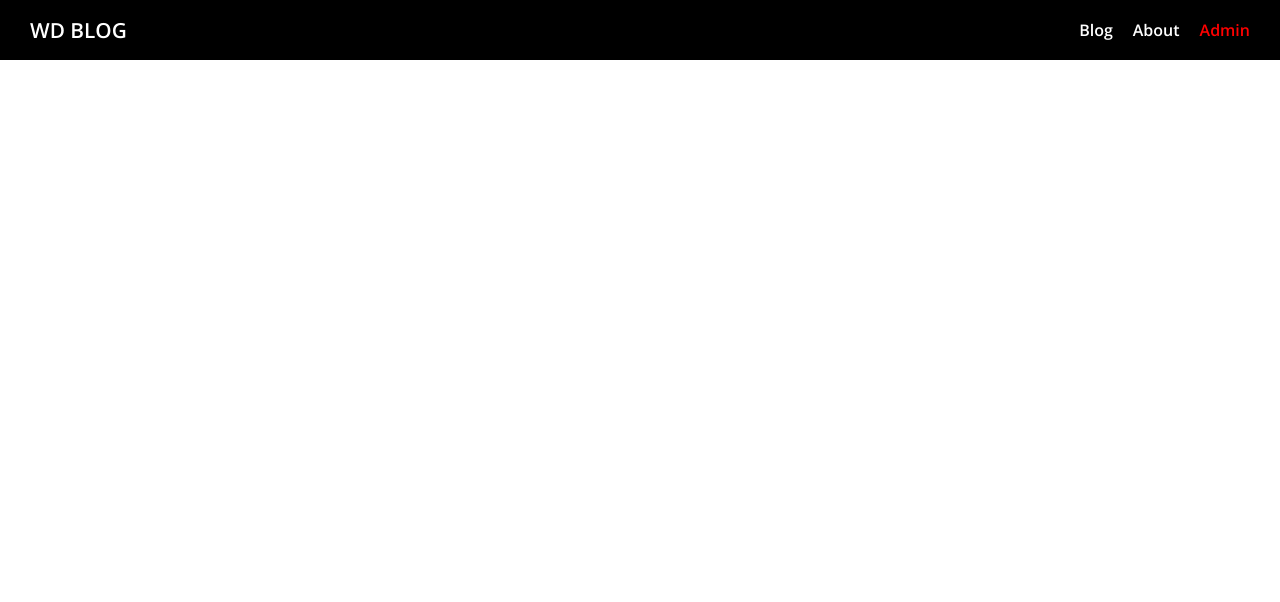
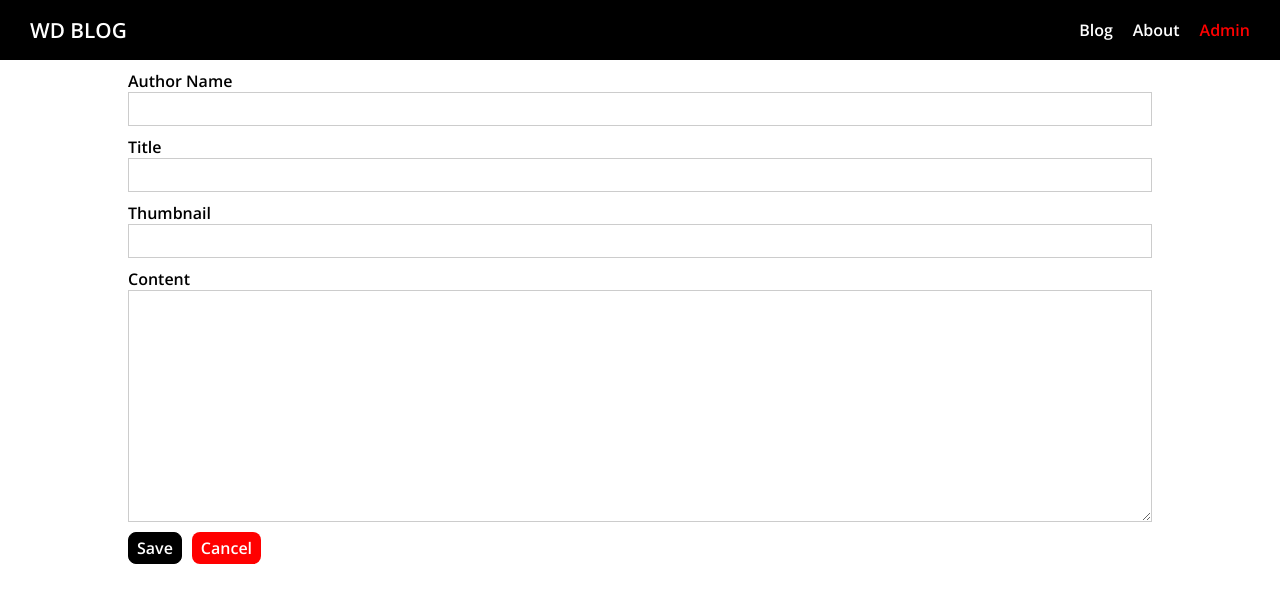
Before and after one commit to NaserAhadi/nuxt-blog, a Nuxt app: page /admin/new-post in a window 1280 px wide. Shown: the top 602 px of the page. Built offline with nearby package versions, Linux system fonts and the light colour scheme.

Commit message:
5th : Create post form

```diff
--- /dev/null
+++ b/pages/admin/new-post/index.vue
@@ -0,0 +1,77 @@
+<template>
+    <div class="admin-new-post-page">
+        <section class="new-post-form">
+            <form @submit.prevent="onSave">
+                <AppControlInput
+                    v-model="editedPost.author"
+                >
+                    Author Name
+                </AppControlInput>
+                <AppControlInput
+                    v-model="editedPost.title"
+                >
+                    Title
+                </AppControlInput>
+                <AppControlInput
+                    v-model="editedPost.thumbnail"
+                >
+                    Thumbnail
+                </AppControlInput>
+                <AppControlInput
+                    control-type="textarea"
+                    v-model="editedPost.content"
+                >
+                    Content
+                </AppControlInput>
+                <AppButton type="submit">Save</AppButton>
+                <AppButton
+                    type="button"
+                    style="margin-left: 10px"
+                    btn-style="cancel"
+                    @click="onCancel"
+                >
+                    Cancel
+                </AppButton>
+            </form>
+        </section>
+    </div>
+</template>
+
+<script>
+import AppButton from "@/components/UI/AppButton"
+import AppControlInput from "@/components/UI/AppControlInput"
+
+export default {
+    components:{
+        AppButton,
+        AppControlInput
+    },
+    data(){
+        return {
+            editedPost:{
+                author:"",
+                title:"",
+                thumbnail:"",
+                content:""
+            }
+        }
+    },
+    methods:{
+        onSave(){
+            // Save the post
+            console.log(this.editedPost)
+        },
+        onCancel(){
+            // navigate back
+            this.$router.push("/admin")
+        }
+    }
+}
+</script>
+
+<style scoped>
+.admin-new-post-page{
+    width: 80%;
+    margin: auto;
+}
+</style>
```
